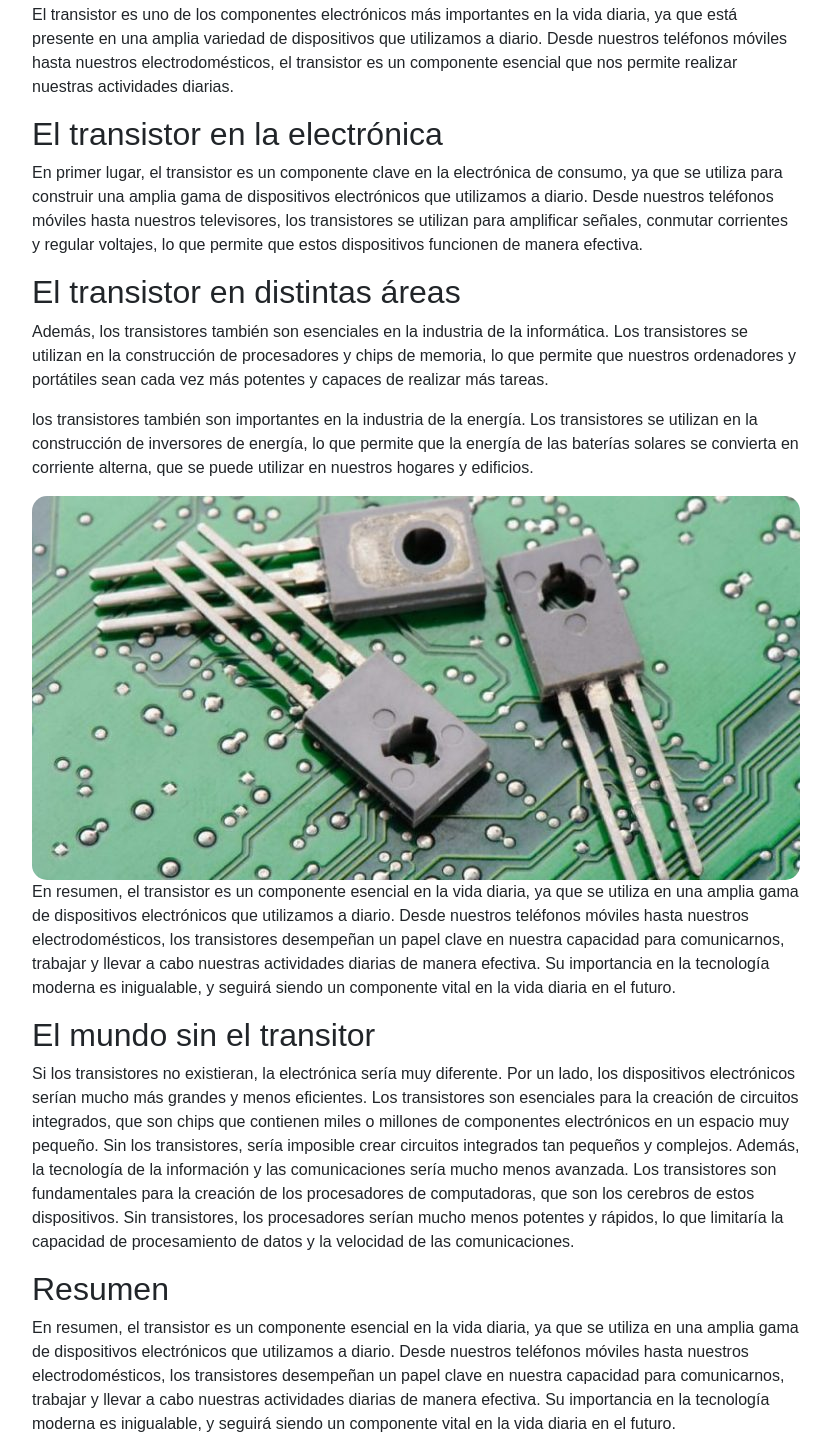
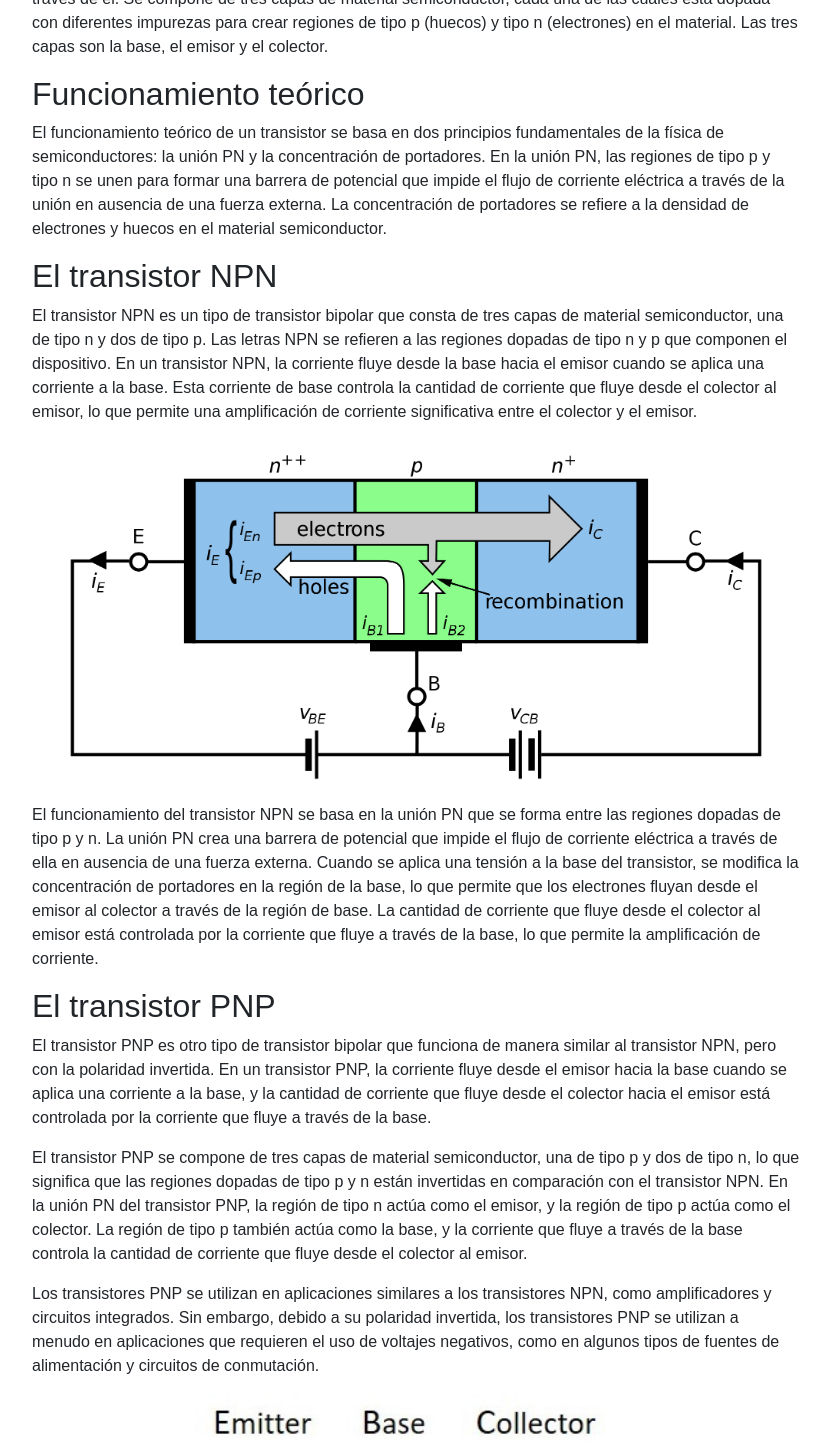
Before and after one commit to XxDylanRxX/cs50w-project0, a plain HTML site: page funcionamiento.html in a window 1280 px wide. Shown: the part 659-2100 px from the top of the page, without its empty margins (28-859 px from the left). Drawn offline with nearby package versions, Linux system fonts and the light colour scheme; a web font is replaced by a local one.

Commit message:
agragando imagenes e informacion a los apartados

```diff
--- a/funcionamiento.html
+++ b/funcionamiento.html
@@ -27,54 +27,52 @@
     </nav>
 
     <section id="contenido">
-        <h1>TRANSISTOR: La mayor revolución tecnológica</h1>
+        <h1>Funcionaiento del transisitor </h1>
         <div class="caja">
-            <img src="img/Captura.PNG" alt="transistor_concepto">
+            <img src="img/OIP.jpg" alt="transistor_concepto">
         </div>
 
         <article>
-            <h2 id="titulos1"> Importancia del transistor</h2>
             <p>
-                El transistor es uno de los componentes electrónicos más importantes en la vida diaria, ya que está presente en una amplia variedad de dispositivos que utilizamos a diario. Desde nuestros teléfonos móviles hasta nuestros electrodomésticos, el transistor
-                es un componente esencial que nos permite realizar nuestras actividades diarias.
+                Un transistor es un dispositivo electrónico que puede controlar y amplificar la corriente eléctrica que fluye a través de él. Se compone de tres capas de material semiconductor, cada una de las cuales está dopada con diferentes impurezas para crear regiones
+                de tipo p (huecos) y tipo n (electrones) en el material. Las tres capas son la base, el emisor y el colector.
             </p>
-            <h2 id="titulos2">El transistor en la electrónica</h2>
+            <h2 id="titulos2">Funcionamiento teórico</h2>
             <p>
-                En primer lugar, el transistor es un componente clave en la electrónica de consumo, ya que se utiliza para construir una amplia gama de dispositivos electrónicos que utilizamos a diario. Desde nuestros teléfonos móviles hasta nuestros televisores, los
-                transistores se utilizan para amplificar señales, conmutar corrientes y regular voltajes, lo que permite que estos dispositivos funcionen de manera efectiva.
+                El funcionamiento teórico de un transistor se basa en dos principios fundamentales de la física de semiconductores: la unión PN y la concentración de portadores. En la unión PN, las regiones de tipo p y tipo n se unen para formar una barrera de potencial
+                que impide el flujo de corriente eléctrica a través de la unión en ausencia de una fuerza externa. La concentración de portadores se refiere a la densidad de electrones y huecos en el material semiconductor.
             </p>
-            <h2 id="titulos3">El transistor en distintas áreas</h2>
+            <h2 id="titulos3">El transistor NPN</h2>
             <p>
-                Además, los transistores también son esenciales en la industria de la informática. Los transistores se utilizan en la construcción de procesadores y chips de memoria, lo que permite que nuestros ordenadores y portátiles sean cada vez más potentes y capaces
-                de realizar más tareas.
+                El transistor NPN es un tipo de transistor bipolar que consta de tres capas de material semiconductor, una de tipo n y dos de tipo p. Las letras NPN se refieren a las regiones dopadas de tipo n y p que componen el dispositivo.
+                En un transistor NPN, la corriente fluye desde la base hacia el emisor cuando se aplica una corriente a la base.
+                Esta corriente de base controla la cantidad de corriente que fluye desde el colector al emisor, lo que permite una amplificación de corriente significativa entre el colector y el emisor.
             </p>
+            <div class="caja">
+                <img src="img/TransistorNPN.png" alt="transistor_concepto">
+            </div>
 
             <p>
-                los transistores también son importantes en la industria de la energía. Los transistores se utilizan en la construcción de inversores de energía, lo que permite que la energía de las baterías solares se convierta en corriente alterna, que se puede utilizar
-                en nuestros hogares y edificios.
+                El funcionamiento del transistor NPN se basa en la unión PN que se forma entre las regiones dopadas de tipo p y n. La unión PN crea una barrera de potencial que impide el flujo de corriente eléctrica a través de ella en ausencia de una fuerza externa.
+                Cuando se aplica una tensión a la base del transistor, se modifica la concentración de portadores en la región de la base, lo que permite que los electrones fluyan desde el emisor al colector a través de la región de base. La cantidad de corriente que
+                fluye desde el colector al emisor está controlada por la corriente que fluye a través de la base, lo que permite la amplificación de corriente.
+            </p>
+            <h2 id="titulos3">El transistor PNP</h2>
+            <p>
+                El transistor PNP es otro tipo de transistor bipolar que funciona de manera similar al transistor NPN, pero con la polaridad invertida. En un transistor PNP, la corriente fluye desde el emisor hacia la base cuando se aplica una corriente a la base,
+                y la cantidad de corriente que fluye desde el colector hacia el emisor está controlada por la corriente que fluye a través de la base.
+            </p>
+            <p>
+                El transistor PNP se compone de tres capas de material semiconductor, una de tipo p y dos de tipo n, lo que significa que las regiones dopadas de tipo p y n están invertidas en comparación con el transistor NPN. En la unión PN del transistor PNP,
+                la región de tipo n actúa como el emisor, y la región de tipo p actúa como el colector. La región de tipo p también actúa como la base, y la corriente que fluye a través de la base controla la cantidad de corriente que fluye desde el colector al emisor.
+            </p>
+            <p>
+                Los transistores PNP se utilizan en aplicaciones similares a los transistores NPN, como amplificadores y circuitos integrados. Sin embargo, debido a su polaridad invertida, los transistores PNP se utilizan a menudo en aplicaciones que requieren el uso de voltajes negativos,
+                como en algunos tipos de fuentes de alimentación y circuitos de conmutación.
             </p>
             <div class="caja">
-                <img src="img/1.jpeg" alt="transistor_concepto">
+                <img src="img/transistorPNP.jpg" alt="transistor_concepto">
             </div>
-            <p>
-                En resumen, el transistor es un componente esencial en la vida diaria, ya que se utiliza en una amplia gama de dispositivos electrónicos que utilizamos a diario. Desde nuestros teléfonos móviles hasta nuestros electrodomésticos, los transistores desempeñan
-                un papel clave en nuestra capacidad para comunicarnos, trabajar y llevar a cabo nuestras actividades diarias de manera efectiva. Su importancia en la tecnología moderna es inigualable, y seguirá siendo un componente vital en la vida diaria
-                en el futuro.
-            </p>
-            <h2 id="titulos4">El mundo sin el transitor</h2>
-            <p>
-                Si los transistores no existieran, la electrónica sería muy diferente. Por un lado, los dispositivos electrónicos serían mucho más grandes y menos eficientes. Los transistores son esenciales para la creación de circuitos integrados, que son chips que
-                contienen miles o millones de componentes electrónicos en un espacio muy pequeño. Sin los transistores, sería imposible crear circuitos integrados tan pequeños y complejos. Además, la tecnología de la información y las comunicaciones sería
-                mucho menos avanzada. Los transistores son fundamentales para la creación de los procesadores de computadoras, que son los cerebros de estos dispositivos. Sin transistores, los procesadores serían mucho menos potentes y rápidos, lo que
-                limitaría la capacidad de procesamiento de datos y la velocidad de las comunicaciones.
-            </p>
-
-            <h2 id="titulos5">Resumen</h2>
-            <p>
-                En resumen, el transistor es un componente esencial en la vida diaria, ya que se utiliza en una amplia gama de dispositivos electrónicos que utilizamos a diario. Desde nuestros teléfonos móviles hasta nuestros electrodomésticos, los transistores desempeñan
-                un papel clave en nuestra capacidad para comunicarnos, trabajar y llevar a cabo nuestras actividades diarias de manera efectiva. Su importancia en la tecnología moderna es inigualable, y seguirá siendo un componente vital en la vida diaria
-                en el futuro.
-            </p>
 
         </article>
     </section>
```
Also changed, not shown: historia.html (+18 -24 lines), index.html (+1 -1 lines), img/Captura.PNG, img/OIP.jpg (added), img/R.png (added), img/TransistorH1.jpg (added), img/TransistorNPN.png (added), img/tranisitorI.png (added), img/transistorPNP.jpg (added).
